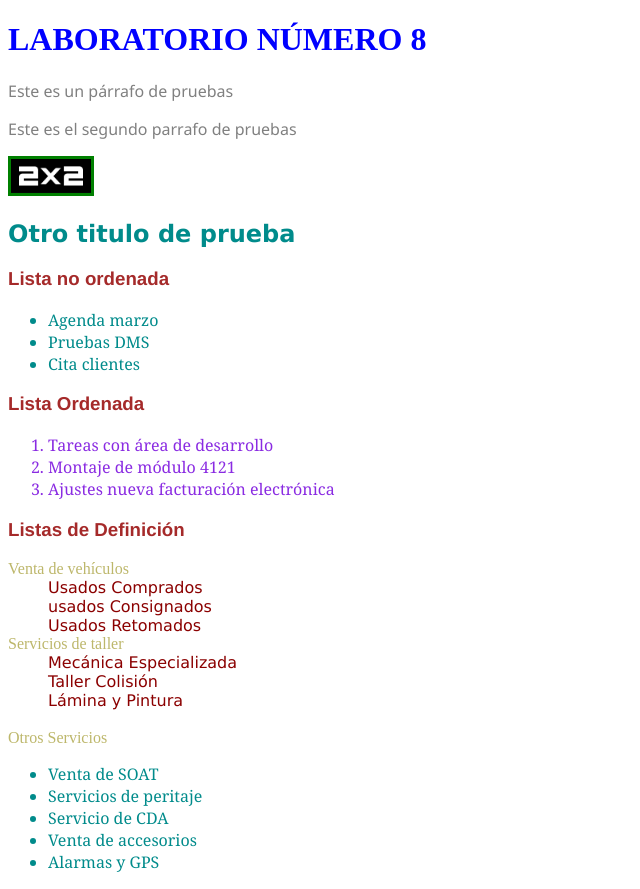
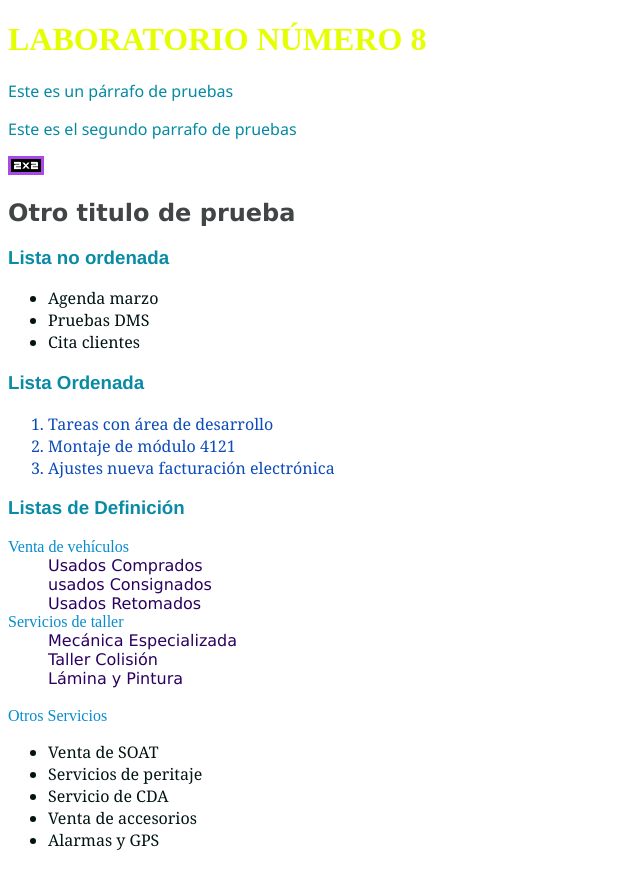
Before and after one commit to juanksalazar0718/laboratorio8, a plain HTML site: page index.html in a window 1280 px wide. Shown: the whole page, without its empty margins (0-640 px from the left). After the commit the page ends 867 px from the top, so only its background shows below. Drawn offline with Linux system fonts and the light colour scheme.

Commit message:
cambios index

```diff
--- a/index.html
+++ b/index.html
@@ -4,47 +4,7 @@
     <meta charset="UTF-8" />
     <meta name="viewport" content="width=device-width, initial-scale=1.0">
     <title>Pruebas8</title>
-    <style>
-
-        h1{
-            color: blue;
-            font-size: 30 px;
-        }
-
-        p{
-            color: gray;
-            font-family: 'Segoe UI', Tahoma, Geneva, Verdana, sans-serif;
-        }
-        img{
-            border: 3px solid green ;width: 80px;
-
-        }
-        h2{
-            color: darkcyan ;
-            font-family: 'Lucida Sans', 'Lucida Sans Regular', 'Lucida Grande', 'Lucida Sans Unicode', Geneva, Verdana, sans-serif;
-        }
-        h3{
-            color: brown;
-            font-family: 'Franklin Gothic Medium', 'Arial Narrow', Arial, sans-serif;
-        }
-        ul{
-            color: darkcyan;
-            font-family: Cambria, Cochin, Georgia, Times, 'Times New Roman', serif;
-        }
-        ol{
-            color: blueviolet;
-            font-family: Cambria, Cochin, Georgia, Times, 'Times New Roman', serif;
-        }
-        dl{
-            color: darkred;
-            font-family: Verdana, Geneva, Tahoma, sans-serif;
-        }
-        dt{
-            color: darkkhaki;
-            font-family: 'Times New Roman', Times, serif;
-        }
-
-    </style>
+    <link rel="stylesheet" href="style.css">
 </head>
 <h1>LABORATORIO NÚMERO 8</h1>
 <body>
--- /dev/null
+++ b/style.css
@@ -0,0 +1,38 @@
+
+        h1{
+            color: rgb(229, 255, 0);
+            font-size: 30 px;
+        }
+
+        p{
+            color: #048aa1;
+            font-family: 'Segoe UI', Tahoma, Geneva, Verdana, sans-serif;
+        }
+        img{
+            border: 3px solid hwb(277 29% 10%) ;width: 30px;
+
+        }
+        h2{
+            color: #414545 ;
+            font-family: 'Lucida Sans', 'Lucida Sans Regular', 'Lucida Grande', 'Lucida Sans Unicode', Geneva, Verdana, sans-serif;
+        }
+        h3{
+            color: hsl(190, 90%, 34%);
+            font-family: 'Franklin Gothic Medium', 'Arial Narrow', Arial, sans-serif;
+        }
+        ul{
+            color: #021313;
+            font-family: Cambria, Cochin, Georgia, Times, 'Times New Roman', serif;
+        }
+        ol{
+            color: #0c4bb9;
+            font-family: Cambria, Cochin, Georgia, Times, 'Times New Roman', serif;
+        }
+        dl{
+            color: #2b015f;
+            font-family: Verdana, Geneva, Tahoma, sans-serif;
+        }
+        dt{
+            color: #068cce;
+            font-family: 'Times New Roman', Times, serif;
+        }
```
